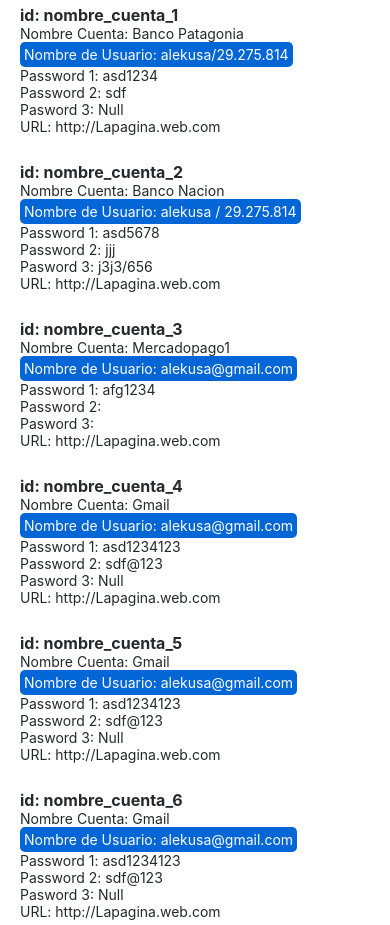
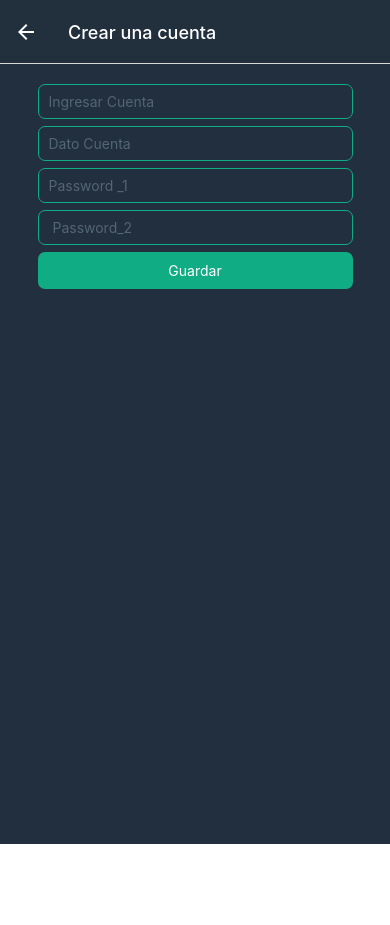
Before and after one commit to alekusa/secret, a React Native app: screen /task in a window 390 px wide. After the commit the page ends 844 px from the top, so only its background shows below. Built offline with nearby package versions, Linux system fonts and the light colour scheme; no server answers.

Commit message:
Listando y creando en backend

```diff
--- a/App.js
+++ b/App.js
@@ -1,5 +1,53 @@
+import { NavigationContainer } from '@react-navigation/native'
+import { createNativeStackNavigator } from '@react-navigation/native-stack'
+import { Text, TouchableOpacity } from 'react-native'
+const Stack = createNativeStackNavigator()
+//* paginas
+
 import Main from './src/components/Main'
+import HomeScreen from './src/screens/HomeScreen'
+import TaskFormScreen from './src/screens/TaskFormScreen'
 
 export default function App() {
-    return <Main />
+    return (
+        <NavigationContainer>
+            <Stack.Navigator>
+                <Stack.Screen
+                    name="HOME"
+                    component={HomeScreen}
+                    options={({ navigation }) => ({
+                        title: 'Secret App',
+                        headerStyle: { backgroundColor: '#222f3c' },
+                        headerTitleStyle: { color: '#ffffff' },
+                        headerRight: () => (
+                            <TouchableOpacity
+                                onPress={() => navigation.navigate('task')}
+                            >
+                                <Text
+                                    style={{
+                                        color: '#ffffff',
+                                        marginRight: 20,
+                                        fontSize: 17
+                                    }}
+                                >
+                                    New
+                                </Text>
+                            </TouchableOpacity>
+                        )
+                    })}
+                />
+                <Stack.Screen
+                    name="task"
+                    component={TaskFormScreen}
+                    options={{
+                        title: 'Crear una cuenta',
+                        headerStyle: { backgroundColor: '#222f3c' },
+                        headerTitleStyle: { color: '#ffffff' },
+                        headerTintColor: '#ffffff'
+                    }}
+                />
+                <Stack.Screen name="priPage" component={Main} />
+            </Stack.Navigator>
+        </NavigationContainer>
+    )
 }
--- /dev/null
+++ b/Layout.js
@@ -0,0 +1,20 @@
+import { StyleSheet, Text, View, StatusBar } from 'react-native'
+import React from 'react'
+
+export default function Layout({ children }) {
+    return (
+        <View style={styles.container}>
+            <StatusBar backgroundColor="#222f3e" />
+            {children}
+        </View>
+    )
+}
+
+const styles = StyleSheet.create({
+    container: {
+        backgroundColor: '#222f3e',
+        padding: 20,
+        flex: 1,
+        alignItems: 'center'
+    }
+})
--- /dev/null
+++ b/api.js
@@ -0,0 +1,22 @@
+const URL = 'http://10.0.2.2:4000/project'
+
+export const getTasks = async () => {
+    const res = await fetch(URL)
+    return await res.json()
+}
+export const saveTask = async (newTask) => {
+    const res = await fetch(URL, {
+        method: 'POST',
+        headers: {
+            Accept: 'application/json',
+            'Content-Type': 'application/json'
+        },
+        body: JSON.stringify(newTask)
+    })
+    return await res.json()
+}
+export const deleteTask = async (id) => {
+    await fetch(`${URL}/${id}`, {
+        method: 'DELETE'
+    })
+}
--- /dev/null
+++ b/src/components/TaskItem.js
@@ -0,0 +1,44 @@
+import React from 'react'
+import { View, Text, StyleSheet, TouchableOpacity } from 'react-native'
+import { useNavigation } from '@react-navigation/native'
+
+const TaskItem = ({ task, handleDelet }) => {
+    const nav = useNavigation()
+    return (
+        <View style={styles.itemContainer}>
+            <TouchableOpacity onPress={() => nav.navigate('task')}>
+                <Text style={styles.imtemTitle}>{task.name}</Text>
+                <Text style={styles.imtemTitle}>{task.priority}</Text>
+                <Text style={styles.imtemTitle}>{task.description}</Text>
+                <Text style={styles.imtemTitle}>{task.createdAt}</Text>
+            </TouchableOpacity>
+            <TouchableOpacity
+                style={{
+                    backgroundColor: '#ee5253',
+                    padding: 7,
+                    borderRadius: 7
+                }}
+                onPress={() => handleDelet(task.id)}
+            >
+                <Text style={{ color: '#ffffff' }}> DELETED </Text>
+            </TouchableOpacity>
+        </View>
+    )
+}
+
+const styles = StyleSheet.create({
+    itemContainer: {
+        backgroundColor: '#333333',
+        padding: 20,
+        marginVertical: 8,
+        borderRadius: 5,
+        flexDirection: 'row',
+        justifyContent: 'space-between',
+        alignItems: 'center'
+    },
+    imtemTitle: {
+        color: '#ffffff'
+    }
+})
+
+export default TaskItem
--- /dev/null
+++ b/src/components/TaskList.js
@@ -0,0 +1,47 @@
+import { FlatList, RefreshControl } from 'react-native'
+import React, { useState, useEffect } from 'react'
+import TaskItem from './TaskItem'
+import { getTasks, deleteTask } from '../../api'
+
+const TaskList = () => {
+    const [tasks, setTasks] = useState([])
+    const [refresing, setRefresing] = useState(false)
+    const loadTask = async () => {
+        const data = await getTasks()
+        setTasks(data)
+    }
+    useEffect(() => {
+        loadTask()
+    }, [])
+
+    const handleDelet = async (id) => {
+        await deleteTask(id)
+        await loadTask()
+    }
+    const renderItem = ({ item }) => {
+        return <TaskItem task={item} handleDelet={handleDelet} />
+    }
+    const onRefresh = React.useCallback(async () => {
+        setRefresing(true)
+        await loadTask()
+        setRefresing(false)
+    })
+    return (
+        <FlatList
+            style={{ width: '100%' }}
+            data={tasks}
+            keyExtractor={(item) => item.id + ''}
+            renderItem={renderItem}
+            refreshControl={
+                <RefreshControl
+                    refreshing={refresing}
+                    colors={['#78e08f']}
+                    onRefresh={onRefresh}
+                    progressBackgroundColor="#0a3d62"
+                />
+            }
+        />
+    )
+}
+
+export default TaskList
--- /dev/null
+++ b/src/screens/HomeScreen.js
@@ -0,0 +1,11 @@
+import React from 'react'
+import TaskList from '../components/TaskList'
+import Layout from '../../Layout'
+
+const HomeScreen = () => (
+    <Layout>
+        <TaskList />
+    </Layout>
+)
+
+export default HomeScreen
--- /dev/null
+++ b/src/screens/TaskFormScreen.js
@@ -0,0 +1,81 @@
+import {
+    View,
+    Text,
+    TextInput,
+    StyleSheet,
+    TouchableOpacity
+} from 'react-native'
+import React, { useState } from 'react'
+import Layout from '../../Layout'
+import { saveTask } from '../../api'
+
+const TaskFormScreen = ({ navigation }) => {
+    const [task, setTask] = useState({
+        name: '',
+        description: '',
+        priority: '',
+        pass2: ''
+    })
+    const handleChange = (name, value) => setTask({ ...task, [name]: value })
+    const handleSubmit = () => {
+        saveTask(task)
+        navigation.navigate('HOME')
+    }
+    return (
+        <Layout>
+            <TextInput
+                style={style.input}
+                placeholder="Ingresar Cuenta"
+                placeholderTextColor={'#546574'}
+                onChangeText={(text) => handleChange('name', text)}
+            ></TextInput>
+            <TextInput
+                style={style.input}
+                placeholder="Dato Cuenta"
+                placeholderTextColor={'#546574'}
+                onChangeText={(text) => handleChange('description', text)}
+            ></TextInput>
+            <TextInput
+                style={style.input}
+                placeholder="Password _1"
+                placeholderTextColor={'#546574'}
+                onChangeText={(text) => handleChange('priority', text)}
+            ></TextInput>
+            <TextInput
+                style={style.input}
+                placeholder=" Password_2"
+                placeholderTextColor={'#546574'}
+                onChangeText={(text) => handleChange('pass2', text)}
+            ></TextInput>
+            <TouchableOpacity style={style.buttonSave} onPress={handleSubmit}>
+                <Text style={style.buttonText}>Guardar</Text>
+            </TouchableOpacity>
+        </Layout>
+    )
+}
+const style = StyleSheet.create({
+    input: {
+        width: '90%',
+        marginBottom: 7,
+        borderRadius: 7,
+        borderWidth: 1,
+        borderColor: '#10ac84',
+        height: 35,
+        fontSize: 14,
+        color: '#ffffff',
+        padding: 10
+    },
+    buttonSave: {
+        paddingTop: 10,
+        paddingBottom: 10,
+        borderRadius: 7,
+        marginBottom: 10,
+        backgroundColor: '#10ac84',
+        width: '90%'
+    },
+    buttonText: {
+        color: '#ffffff',
+        textAlign: 'center'
+    }
+})
+export default TaskFormScreen
```
Also changed, not shown: package.json (+10 -6 lines), 2 other files (tests, documents, lock files or other folders).
